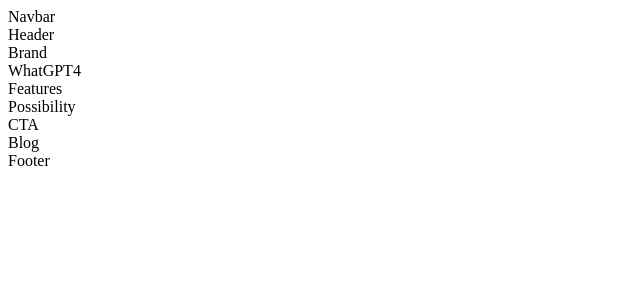
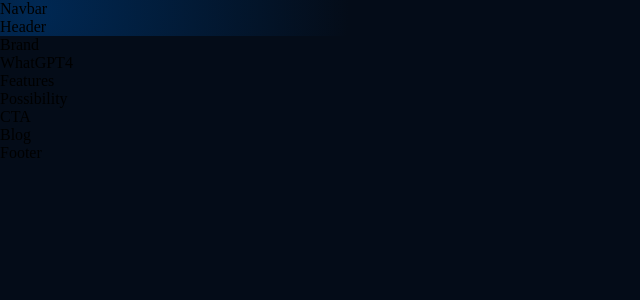
Before and after one commit to dchobarkar/gpt4-djc, a React (Create React App) app: page / in a window 1280 px wide. Shown: the top 300 px of the page, without its empty margins (0-640 px from the left). Built offline with nearby package versions, Linux system fonts and the light colour scheme.

Commit message:
add general css

```diff
--- /dev/null
+++ b/src/App.css
@@ -0,0 +1,114 @@
+* {
+  box-sizing: border-box;
+  padding: 0;
+  margin: 0;
+  scroll-behavior: smooth;
+}
+
+body {
+  background: var(--color-bg);
+}
+
+a {
+  color: unset;
+  text-decoration: none;
+}
+
+.gradient__bg {
+  background: -moz-radial-gradient(
+    circle at 3% 25%,
+    rgba(0, 40, 83, 1) 0%,
+    rgba(4, 12, 24, 1) 25%
+  );
+
+  /* safari 5.1+,chrome 10+ */
+  background: -webkit-radial-gradient(
+    circle at 3% 25%,
+    rgba(0, 40, 83, 1) 0%,
+    rgba(4, 12, 24, 1) 25%
+  );
+
+  /* opera 11.10+ */
+  background: -o-radial-gradient(
+    circle at 3% 25%,
+    rgba(0, 40, 83, 1) 0%,
+    rgba(4, 12, 24, 1) 25%
+  );
+
+  /* ie 10+ */
+  background: -ms-radial-gradient(
+    circle at 3% 25%,
+    rgba(0, 40, 83, 1) 0%,
+    rgba(4, 12, 24, 1) 25%
+  );
+
+  /* global 92%+ browsers support */
+  background: radial-gradient(
+    circle at 3% 25%,
+    rgba(0, 40, 83, 1) 0%,
+    rgba(4, 12, 24, 1) 25%
+  );
+}
+
+.gradient__text {
+  background: var(--gradient-text);
+  background-clip: text;
+  -webkit-background-clip: text;
+  -webkit-text-fill-color: transparent;
+}
+
+.section__padding {
+  padding: 4rem 6rem;
+}
+
+.section__margin {
+  margin: 4rem 5rem;
+}
+
+.scale-up-center {
+  -webkit-animation: scale-up-center 0.4s cubic-bezier(0.39, 0.575, 0.565, 1)
+    both;
+  animation: scale-up-center 0.4s cubic-bezier(0.39, 0.575, 0.565, 1) both;
+}
+
+@-webkit-keyframes scale-up-center {
+  0% {
+    -webkit-transform: scale(0.5);
+    transform: scale(0.5);
+  }
+  100% {
+    -webkit-transform: scale(1);
+    transform: scale(1);
+  }
+}
+
+@keyframes scale-up-center {
+  0% {
+    -webkit-transform: scale(0.5);
+    transform: scale(0.5);
+  }
+  100% {
+    -webkit-transform: scale(1);
+    transform: scale(1);
+  }
+}
+
+@media screen and (max-width: 700px) {
+  .section__padding {
+    padding: 4rem;
+  }
+
+  .section__margin {
+    margin: 4rem;
+  }
+}
+
+@media screen and (max-width: 550px) {
+  .section__padding {
+    padding: 4rem 2rem;
+  }
+
+  .section__margin {
+    margin: 4rem 2rem;
+  }
+}
--- a/src/App.js
+++ b/src/App.js
@@ -9,6 +9,7 @@ import {
   Header,
 } from "./containers";
 import { Brand, CTA, Navbar } from "./components";
+import "./App.css";
 
 const App = () => {
   return (
--- /dev/null
+++ b/src/index.css
@@ -0,0 +1,14 @@
+@import url("https://fonts.googleapis.com/css2?family=Manrope:wght@200;300;400;500;600;700;800&display=swap");
+
+:root {
+  --font-family: "Manrope", sans-serif;
+
+  --gradient-text: linear-gradient(89.97deg, #ae67fa 1.84%, #f49867 102.67%);
+  --gradient-bar: linear-gradient(103.22deg, #ae67fa -13.86%, #f49867 99.55%);
+
+  --color-bg: #040c18;
+  --color-footer: #031b34;
+  --color-blog: #042c54;
+  --color-text: #81afdd;
+  --color-subtext: #ff8a71;
+}
--- a/src/index.js
+++ b/src/index.js
@@ -2,5 +2,6 @@ import React from "react";
 import ReactDOM from "react-dom";
 
 import App from "./App";
+import "./index.css";
 
 ReactDOM.render(<App />, document.getElementById("root"));
```
